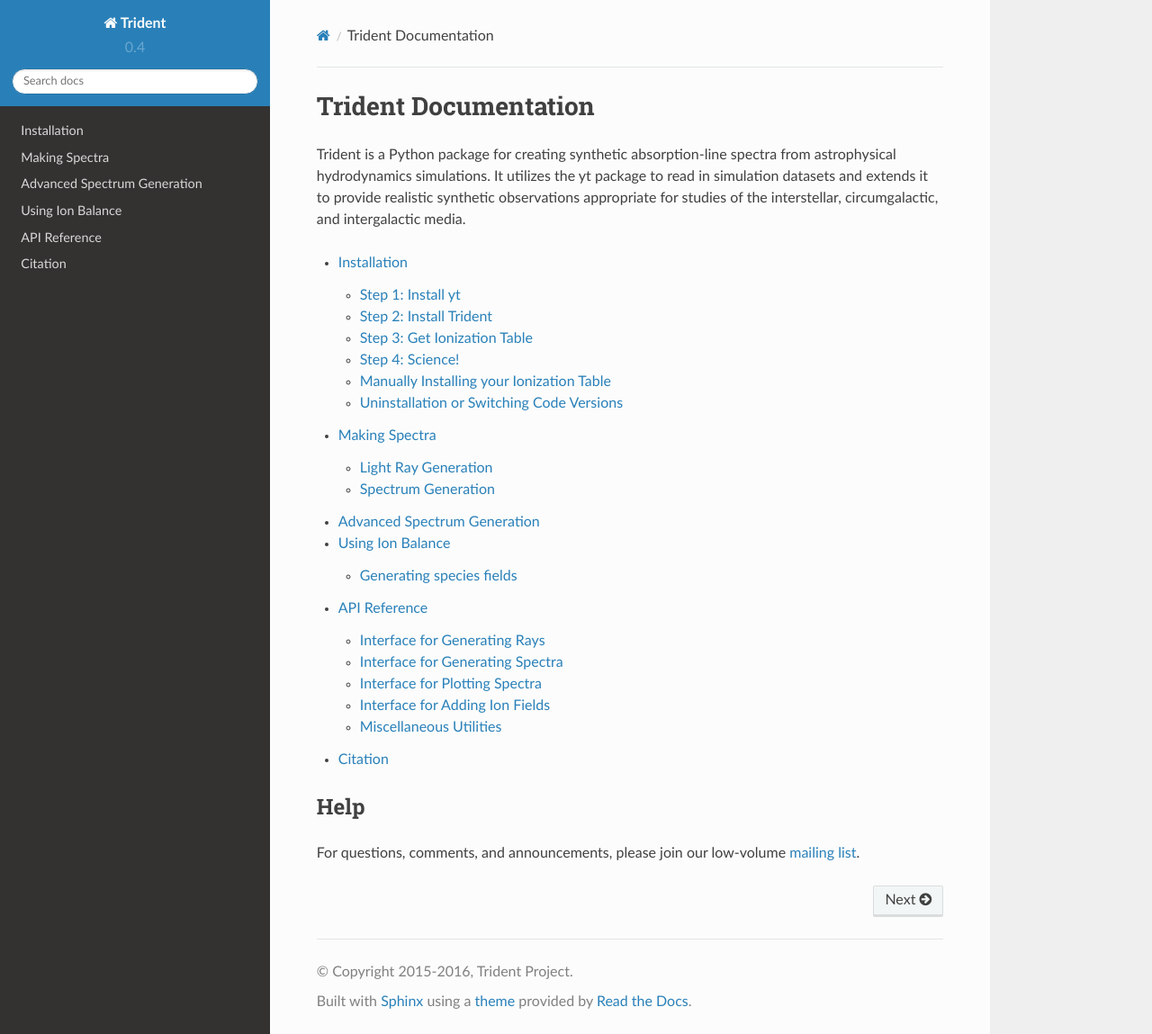
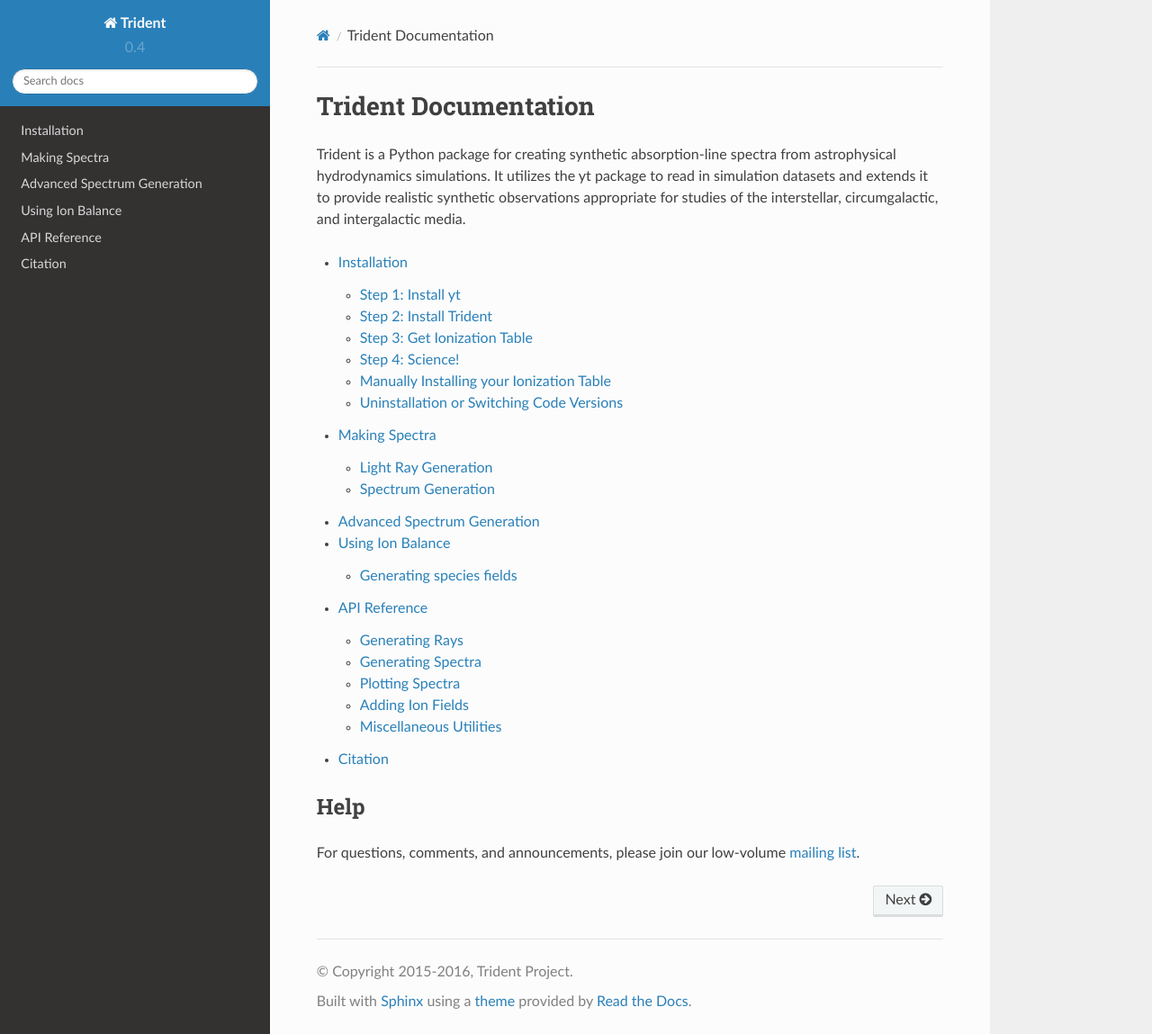
Before and after one commit to trident-project/trident, a Sphinx documentation site: the page built from doc/source/index.rst, in a window 1280 px wide and 1149 px high. Shown: the whole window at 90% size. Built offline with Sphinx 7.4.7 and the Read the Docs theme 2.0.0, drawn with Linux system fonts in a browser that asks for light colours.

```diff
--- a/doc/source/reference.rst
+++ b/doc/source/reference.rst
@@ -3,8 +3,8 @@
 API Reference
 =============
 
-Interface for Generating Rays
------------------------------
+Generating Rays
+---------------
 
 .. autosummary::
    :toctree: generated/
@@ -14,8 +14,8 @@ Interface for Generating Rays
    ~trident.make_compound_ray
    ~trident.LightRay
 
-Interface for Generating Spectra
---------------------------------
+Generating Spectra
+------------------
 
 .. autosummary::
    :toctree: generated/
@@ -27,8 +27,8 @@ Interface for Generating Spectra
    ~trident.LineDatabase
    ~trident.LSF
 
-Interface for Plotting Spectra
-------------------------------
+Plotting Spectra
+----------------
 
 .. autosummary::
    :toctree: generated/
@@ -36,8 +36,8 @@ Interface for Plotting Spectra
 
    ~trident.plot_spectrum
 
-Interface for Adding Ion Fields
--------------------------------
+Adding Ion Fields
+-----------------
 
 .. autosummary::
    :toctree: generated/
```
